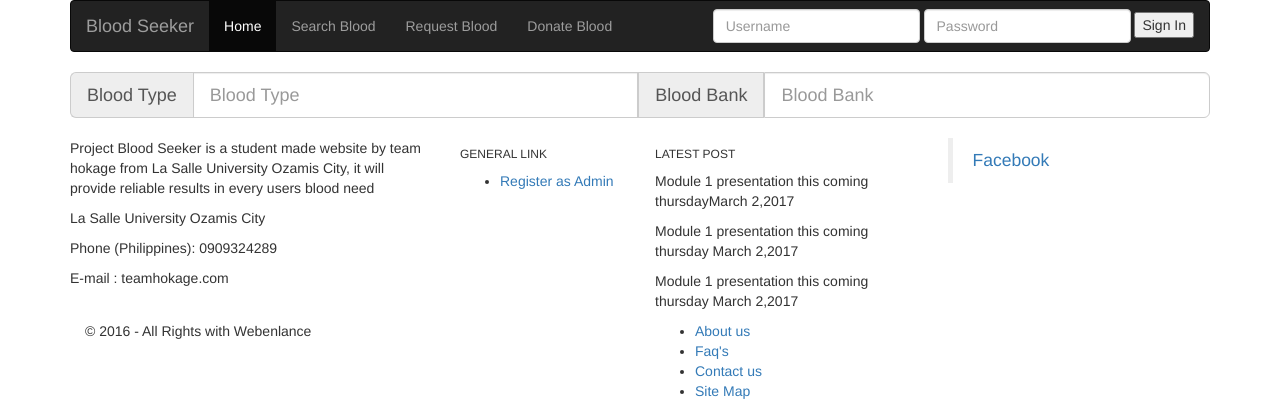
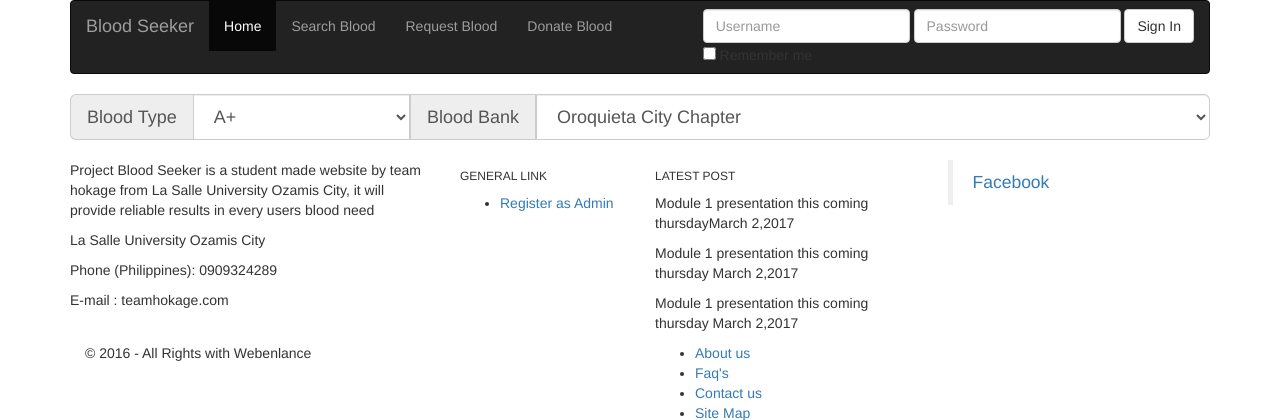
Before and after one commit to bonikowld/Blood, a PHP site: page /search.php in a window 1280 px wide. Shown: the top 420 px of the page. Run offline with PHP 8.4, Linux system fonts and the light colour scheme; some libraries are stand-ins or nearby versions.

Commit message:
random changes

```diff
--- /dev/null
+++ b/css/remember.css
@@ -0,0 +1,3 @@
+.remember{
+    color:#fff;
+}
--- a/lib/header.php
+++ b/lib/header.php
@@ -29,6 +29,7 @@ if(isset($_POST['login_btn'])){
 <link rel="stylesheet" href="https://maxcdn.bootstrapcdn.com/bootstrap/3.3.7/css/bootstrap.min.css">
 <script src="https://ajax.googleapis.com/ajax/libs/jquery/3.2.1/jquery.min.js"></script>
 <script src="https://maxcdn.bootstrapcdn.com/bootstrap/3.3.7/js/bootstrap.min.js"></script>
+<link type="style/css" href="Blood/css/remember.css" rel="stylesheet">
 
 
 <div class="container">
@@ -53,7 +54,10 @@ if(isset($_POST['login_btn'])){
                     <div class="form-group">
                         <input type="password" class="form-control" name="password" placeholder="Password">
                     </div>
-                    <button type="submit" name="login_btn">Sign In</button>
+                    <button type="button" name="login_btn" class="btn btn-default">Sign In</button><br>
+                    <div class="checkbox">
+                        <label><input type="checkbox" class="remember"> Remember me</label> <!-- Pending sa ni, dapat ang color sa remember me sa log in page kay puti-->
+                    </div>
           </form>
 
 
--- a/register.php
+++ b/register.php
@@ -17,13 +17,10 @@
                 if($reg)
                 {
                       echo "Registration Successful";
+                }
                 else{
                       echo "Registration Failed";
                 }
-
-                }
-
-
 
     }
 
--- a/search.php
+++ b/search.php
@@ -6,15 +6,25 @@
 
 
 <div class="container">
+    <div>
+        <div class="input-group input-group-lg">
+        <span class="input-group-addon" id="sizing-addon1">Blood Type</span>
+        <select class="form-control" id="sel1">
+            <option>A+</option>
+            <option>A</option>
+            <option>B</option>
+            <option>O</option>
+        </select>
 
-    <div class="input-group input-group-lg">
-      <span class="input-group-addon" id="sizing-addon1">Blood Type</span>
-       <input type="text" class="form-control" placeholder="Blood Type" ariadescribedby="sizing-addon1">
-       <span class="input-group-addon" id="sizing-addon1">Blood Bank</span>
-       <input type="text" class="form-control" placeholder="Blood Bank" ariadescribedby="sizing-addon1">
+        <span class="input-group-addon" id="sizing-addon1">Blood Bank</span>
+        <select class="form-control" id="sel1">
+            <option>Oroquieta City Chapter</option>
+            <option>Ozamiz City Chapter</option>
+            <option>Tangub City Chapter</option>
+        </select>
+        </div>
+        </br>
     </div>
-</br>
-
 
 
 
```
Also changed, not shown: admin/home_admin.php (added, +36 -0 lines), lib/header_admin.php (+2 -11 lines), admin/add_record.php (added), admin/update_record.php (added).
